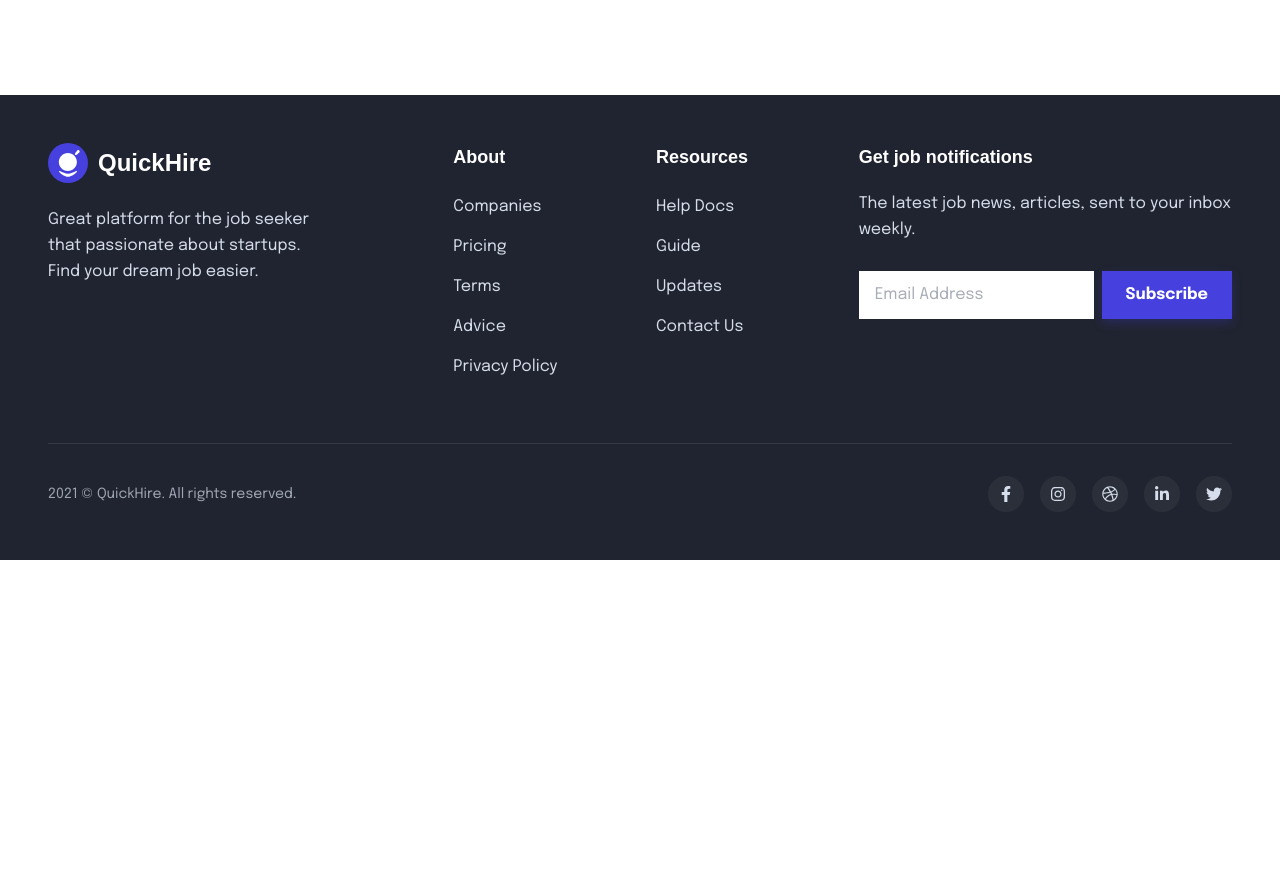
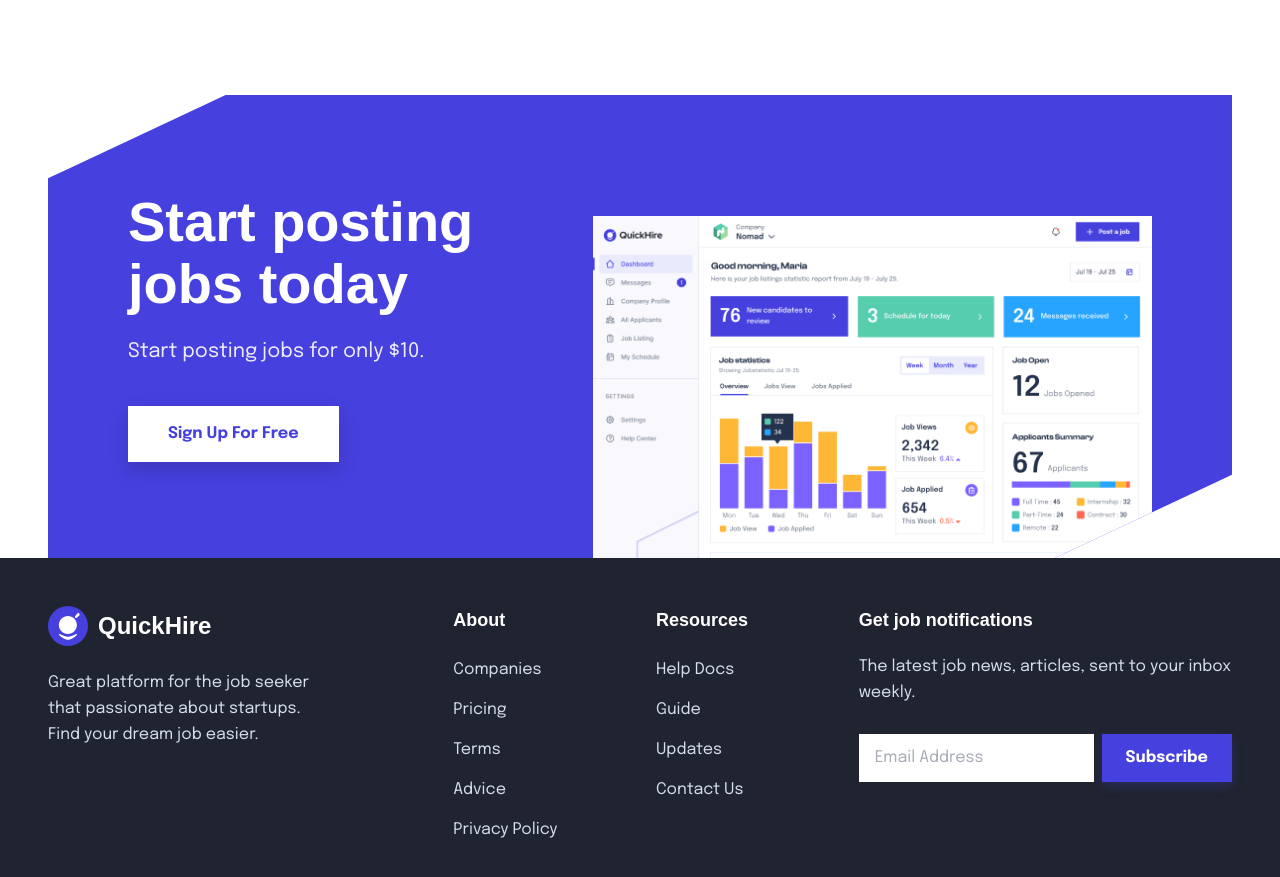
Before and after one commit to Rubayet-hasan-yasin/QuickHire, a Next.js app in the folder client/: page / in a window 1280 px wide. Shown: the part 1609-2486 px from the top of the page. Before the commit the page ends 2169 px from the top, so only its background shows below. Built offline with nearby package versions, Linux system fonts and the light colour scheme; a web font is replaced by a local one.

Commit message:
feat(client): add CTABanner component to the homepage

```diff
--- /dev/null
+++ b/client/app/components/CTABanner.tsx
@@ -0,0 +1,43 @@
+import React from 'react';
+import Image from 'next/image';
+import { Button } from './Button';
+
+export const CTABanner = () => {
+    return (
+        <section className="bg-white">
+            <div className="max-w-7xl mx-auto px-6 lg:px-12">
+                {/* Clipped Container */}
+                <div
+                    className="relative overflow-hidden w-full flex flex-col lg:flex-row items-center justify-between px-3 md:px-6 lg:px-20 bg-[#4640DE] [clip-path:polygon(38%_0%,100%_0%,100%_88%,62%_100%,0%_100%,0%_12%)] md:[clip-path:polygon(15%_0%,100%_0%,100%_82%,85%_100%,0%_100%,0%_18%)]"
+                >
+                    {/* Left Content */}
+                    <div className="flex-1 w-full py-6 pt-16 md:py-16 lg:py-24 z-10">
+                        <h2 className="font-heading font-semibold text-2xl text-center md:text-left md:text-5xl lg:text-[56px] leading-[1.1] text-white">
+                            Start posting jobs today
+                        </h2>
+
+                        <p className="mt-6 font-sans text-sm text-center md:text-left md:text-xl text-white/90">
+                            Start posting jobs for only $10.
+                        </p>
+
+                        <Button variant="primary" className="mt-10 w-full md:w-fit bg-white text-[#4640DE] hover:bg-gray-50 shadow-[0_8px_20px_rgba(0,0,0,0.15)] px-10 py-4 font-bold rounded-none text-base transition-colors">
+                            Sign Up For Free
+                        </Button>
+                    </div>
+
+                    {/* Right Image */}
+                    <div className="flex-[1.2] w-full md:mt-10 lg:mt-0 flex justify-end z-10 self-end">
+                        <Image
+                            src="/assets/Dashboard Company.png"
+                            alt="Dashboard Preview"
+                            width={800}
+                            height={600}
+                            className="w-full max-w-162 lg:max-w-212 h-auto object-contain"
+                            priority
+                        />
+                    </div>
+                </div>
+            </div>
+        </section>
+    );
+};
--- a/client/app/page.tsx
+++ b/client/app/page.tsx
@@ -1,6 +1,8 @@
 import { ExploreByCategory } from './components/ExploreByCategory';
+import { CTABanner } from './components/CTABanner';
 import { Hero } from './components/Hero';
 import { Companies } from './components/Companies';
+
 
 export default function Home() {
   return (
@@ -8,6 +10,7 @@
       <Hero />
       <Companies />
       <ExploreByCategory />
+      <CTABanner />
 
 
     </div>
```
